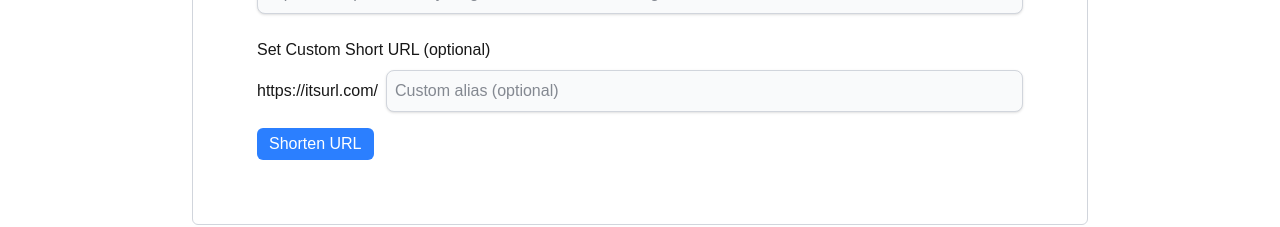
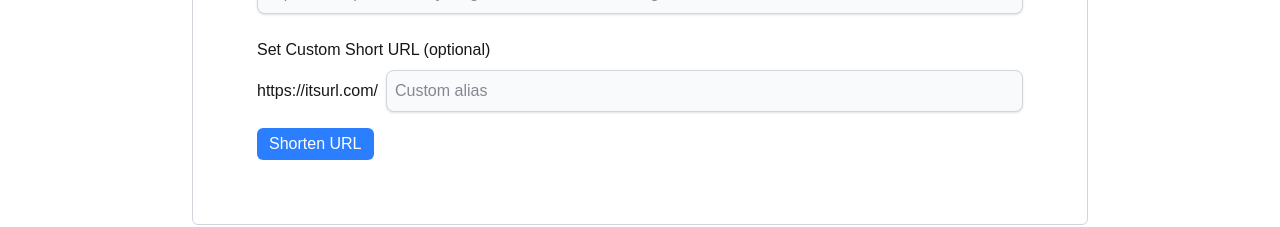
Before and after one commit to avi-watwani/itsurl-shortner, a Next.js app: page / in a window 1280 px wide. Shown: the part 1033-1260 px from the top of the page. Built offline with nearby package versions, Linux system fonts and the light colour scheme.

Commit message:
feat: update placeholder text for custom alias input field

```diff
--- a/app/page.tsx
+++ b/app/page.tsx
@@ -189,7 +189,7 @@
                       setTimeout(() => setInvalidMessage(false), 3000); // Clear message after 3 seconds
                     }
                   }}
-                  placeholder="Custom alias (optional)"
+                  placeholder="Custom alias"
                   className="flex-grow min-w-0 max-w-full rounded-lg border border-gray-300 bg-gray-50 p-1.5 sm:p-2 text-gray-900 shadow-sm focus:border-blue-500 focus:ring-blue-500 text-sm sm:text-base"
                 />
               </div>
```
